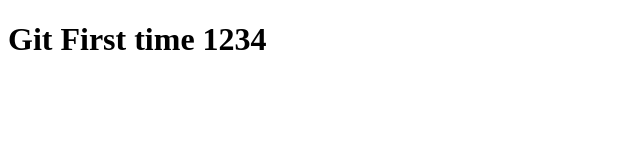
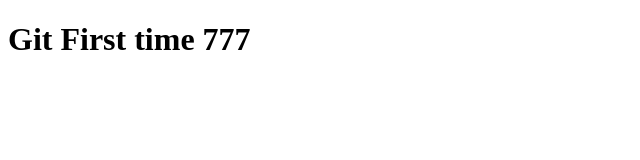
Before and after one commit to yongyutAGO/git-101, a plain HTML site: page index.html in a window 1280 px wide. Shown: the full height of the page, 0-640 px from the left. Drawn offline with Linux system fonts and the light colour scheme.

Commit message:
Update index.html

```diff
--- a/index.html
+++ b/index.html
@@ -6,6 +6,6 @@
     <title>git 101</title>
 </head>
 <body>
-    <h1>Git First time 1234</h1>
+    <h1>Git First time 777</h1>
 </body>
 </html>
```
